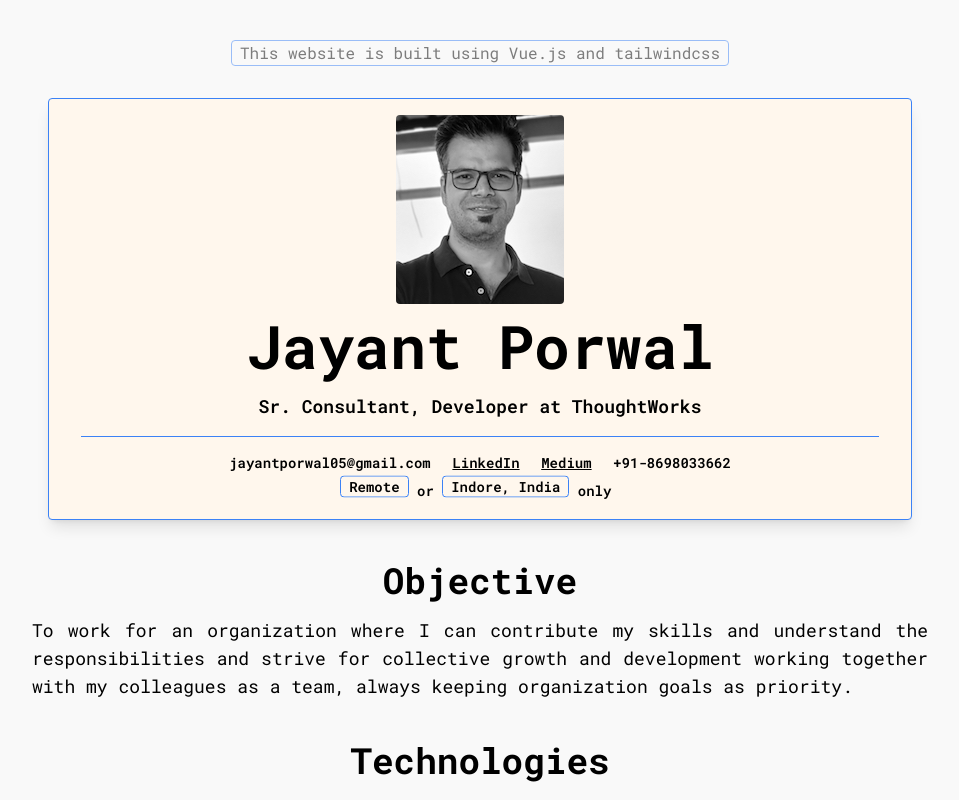
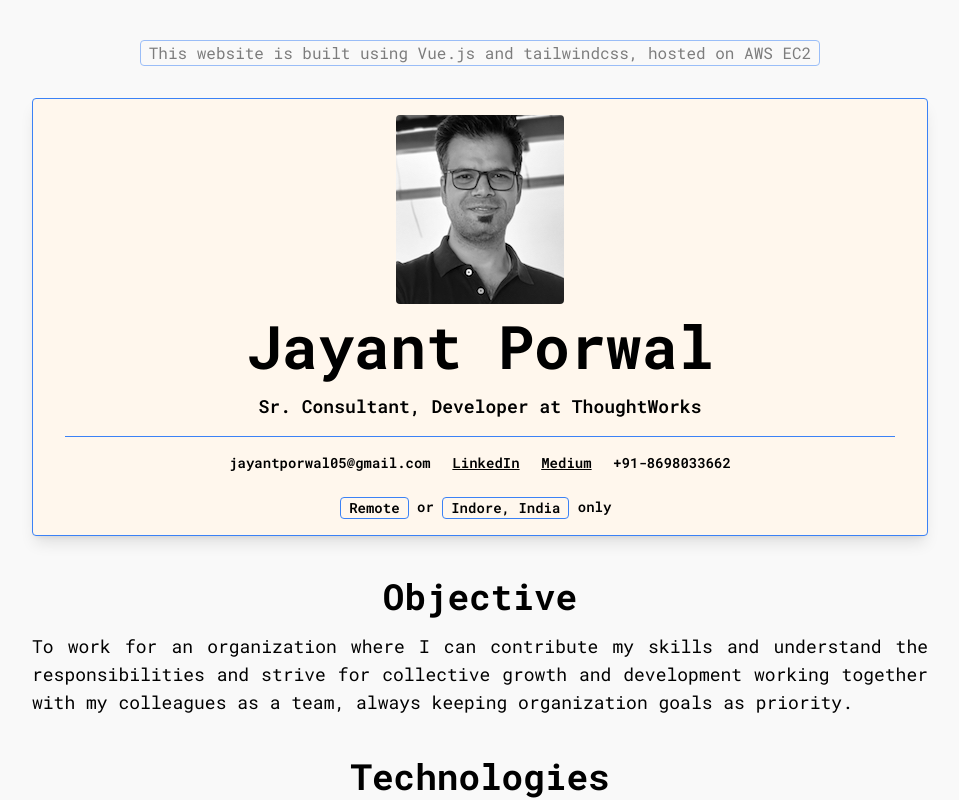
Before and after one commit to jporwal05/resume-fe, a Vue app: page / in a window 1280 px wide. Shown: the top 800 px of the page, without its empty margins (160-1119 px from the left). Built offline with nearby package versions, Linux system fonts and the light colour scheme.

Commit message:
added currently learning section

```diff
--- a/package.json
+++ b/package.json
@@ -7,7 +7,7 @@
     "build": "vue-cli-service build",
     "lint": "vue-cli-service lint",
     "test": "jest --watch",
-    "dockerize": "docker build -t resume-fe ."
+    "dockerize": "docker buildx build --platform linux/amd64 -t resume-fe ."
   },
   "dependencies": {
     "core-js": "^3.8.3",
--- a/src/components/ResumeComponent.vue
+++ b/src/components/ResumeComponent.vue
@@ -1,10 +1,10 @@
 <template>
   <div class="m-6 font-mono flex flex-col items-center">
-    <div class="m-4">
-      <p class="border border-blue-500 rounded px-2 animate-pulse">This website is built using Vue.js and tailwindcss</p>
+    <div class="m-4 text-center">
+      <p class="border border-blue-500 rounded px-2 animate-pulse">This website is built using Vue.js and tailwindcss, hosted on AWS EC2</p>
     </div>
     <div class="max-w-4xl">
-      <div class="rounded overflow-hidden shadow-lg border-blue-500 border p-4 bg-orange-50 m-4">
+      <div class="rounded overflow-hidden shadow-lg border-blue-500 border p-4 bg-orange-50 my-4">
         <div class="flex flex-col items-center text-center">
           <p>
             <img
@@ -38,10 +38,10 @@
           <p class="text-sm font-semibold">+91-8698033662</p>
         </div>
 
-        <div class="flex flex-row justify-center flex-wrap text-center">
-          <p class="text-sm font-semibold border border-blue-500 rounded px-2 hover:bg-blue-300 transition delay-150 animate-bounce">Remote</p>
+        <div class="flex flex-row justify-center flex-wrap text-center mt-4">
+          <p class="text-sm font-semibold border border-blue-500 rounded px-2 hover:bg-blue-300 transition delay-150">Remote</p>
           <p class="text-sm font-semibold">&nbsp;or&nbsp;</p>
-          <p class="text-sm font-semibold border border-blue-500 rounded px-2 hover:bg-blue-300 transition delay-150 animate-bounce">Indore, India</p>
+          <p class="text-sm font-semibold border border-blue-500 rounded px-2 hover:bg-blue-300 transition delay-150">Indore, India</p>
           <p class="text-sm font-semibold">&nbsp;only&nbsp;</p>
         </div>
 
@@ -234,6 +234,11 @@
           document as much as possible so that it is easy to share knowledge, do root cause analysis or back track.</p>
       </div>
 
+      <div class="flex flex-col items-center text-center mt-10">
+        <p class="text-4xl font-bold">Currently Learning</p>
+        <p class="text-lg text-justify mt-4">Vue.js, tailwindcss, go and pursuing AWS Developer Associate Certification(26th April, 2023)</p>
+      </div>
+
     </div>
   </div>
 </template>
```
Also changed, not shown: 1 other file (tests, documents, lock files or other folders).
